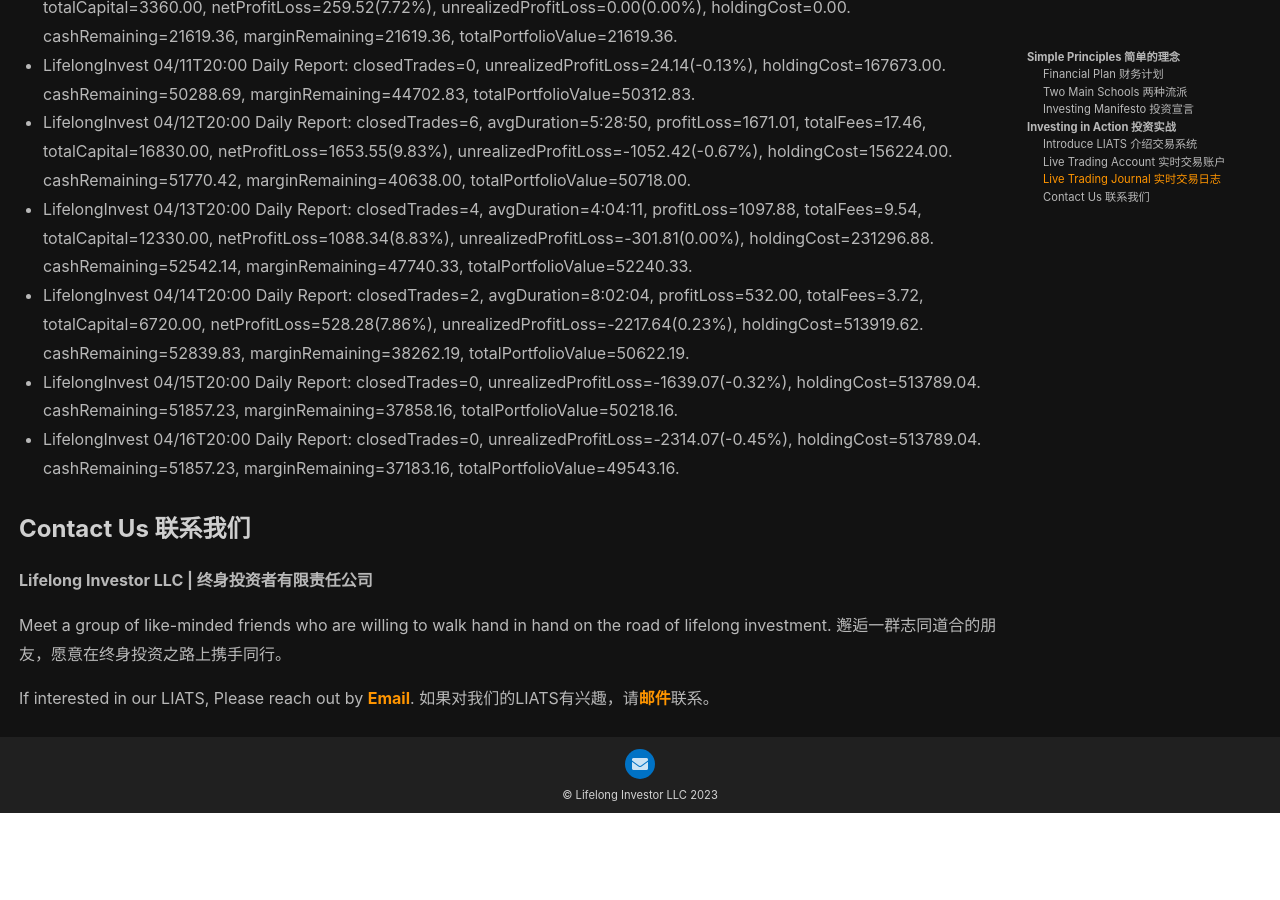
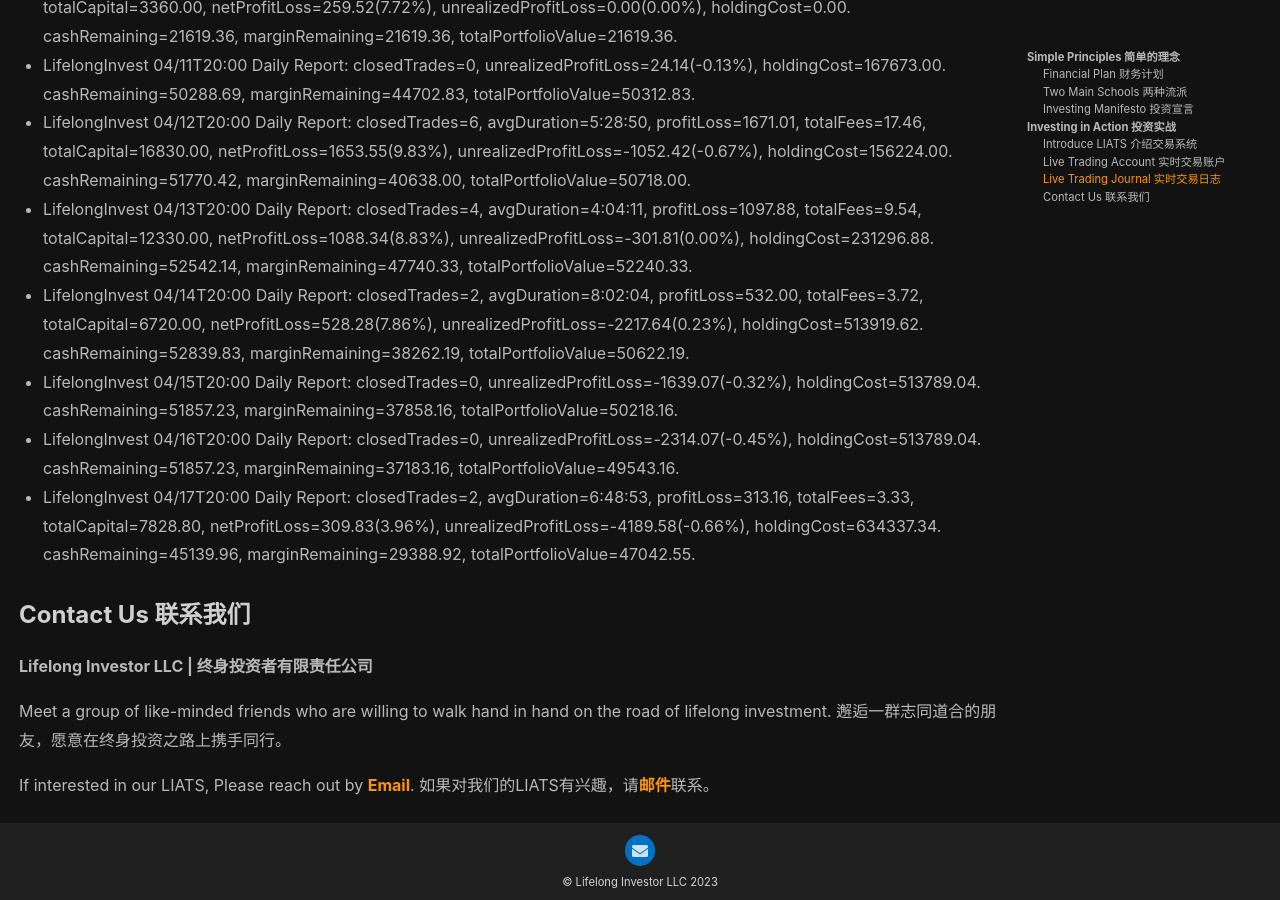
Before and after one commit to lifelonginvestorllc/lifelonginvestorllc.github.io, a Jekyll site: the page built from index.md, in a window 1280 px wide and 900 px high, scrolled down 3976 px. Built offline with Jekyll 4.4.1, drawn with Linux system fonts in a browser that asks for light colours; nearby versions of some CDN libraries; before the commit the page ends 4789 px from its top, so only the background shows below that; some of the changed lines change nothing that is shown.

Commit message:
Update index.md

```diff
--- a/index.md
+++ b/index.md
@@ -127,21 +127,21 @@
 {
   "type": "line",
   "data": {
-    "labels": ["4/3/23", "4/4/23", "4/5/23", "4/6/23", "4/7/23", "4/8/23", "4/9/23", "4/10/23", "4/11/23", "4/12/23", "4/13/23", "4/14/23", "4/15/23", "4/16/23"],
+    "labels": ["4/3/23", "4/4/23", "4/5/23", "4/6/23", "4/7/23", "4/8/23", "4/9/23", "4/10/23", "4/11/23", "4/12/23", "4/13/23", "4/14/23", "4/15/23", "4/16/23", "4/17/23"],
     "datasets": [
       {
         "label": "Principal (本金)",
         "lineTension": 0.2,
         "borderColor": "blue",
         "pointRadius": 3,
-        "data": [1, 1, 1, 2, 2.1, 2.1, 2.1, 2.1, 5, 5, 5, 5, 5, 5]
+        "data": [1, 1, 1, 2, 2.1, 2.1, 2.1, 2.1, 5, 5, 5, 5, 5, 5, 5]
       },
       {
         "label": "Total Asset (总资产)",
         "borderColor": "gold",
         "lineTension": 0.2,
         "pointRadius": 3,
-        "data": [1, 1.01, 0.94, 1.98, 2.21, 2.21, 2.21, 2.16, 5.03, 5.07, 5.22, 5.06, 5.02, 4.95]
+        "data": [1, 1.01, 0.94, 1.98, 2.21, 2.21, 2.21, 2.16, 5.03, 5.07, 5.22, 5.06, 5.02, 4.95, 4.70]
       }
     ]
   },
@@ -192,6 +192,7 @@
 - LifelongInvest 04/14T20:00 Daily Report: closedTrades=2, avgDuration=8:02:04, profitLoss=532.00, totalFees=3.72, totalCapital=6720.00, netProfitLoss=528.28(7.86%), unrealizedProfitLoss=-2217.64(0.23%), holdingCost=513919.62. cashRemaining=52839.83, marginRemaining=38262.19, totalPortfolioValue=50622.19.
 - LifelongInvest 04/15T20:00 Daily Report: closedTrades=0, unrealizedProfitLoss=-1639.07(-0.32%), holdingCost=513789.04. cashRemaining=51857.23, marginRemaining=37858.16, totalPortfolioValue=50218.16.
 - LifelongInvest 04/16T20:00 Daily Report: closedTrades=0, unrealizedProfitLoss=-2314.07(-0.45%), holdingCost=513789.04. cashRemaining=51857.23, marginRemaining=37183.16, totalPortfolioValue=49543.16.
+- LifelongInvest 04/17T20:00 Daily Report: closedTrades=2, avgDuration=6:48:53, profitLoss=313.16, totalFees=3.33, totalCapital=7828.80, netProfitLoss=309.83(3.96%), unrealizedProfitLoss=-4189.58(-0.66%), holdingCost=634337.34. cashRemaining=45139.96, marginRemaining=29388.92, totalPortfolioValue=47042.55.
 
 ### Contact Us 联系我们
 
```
